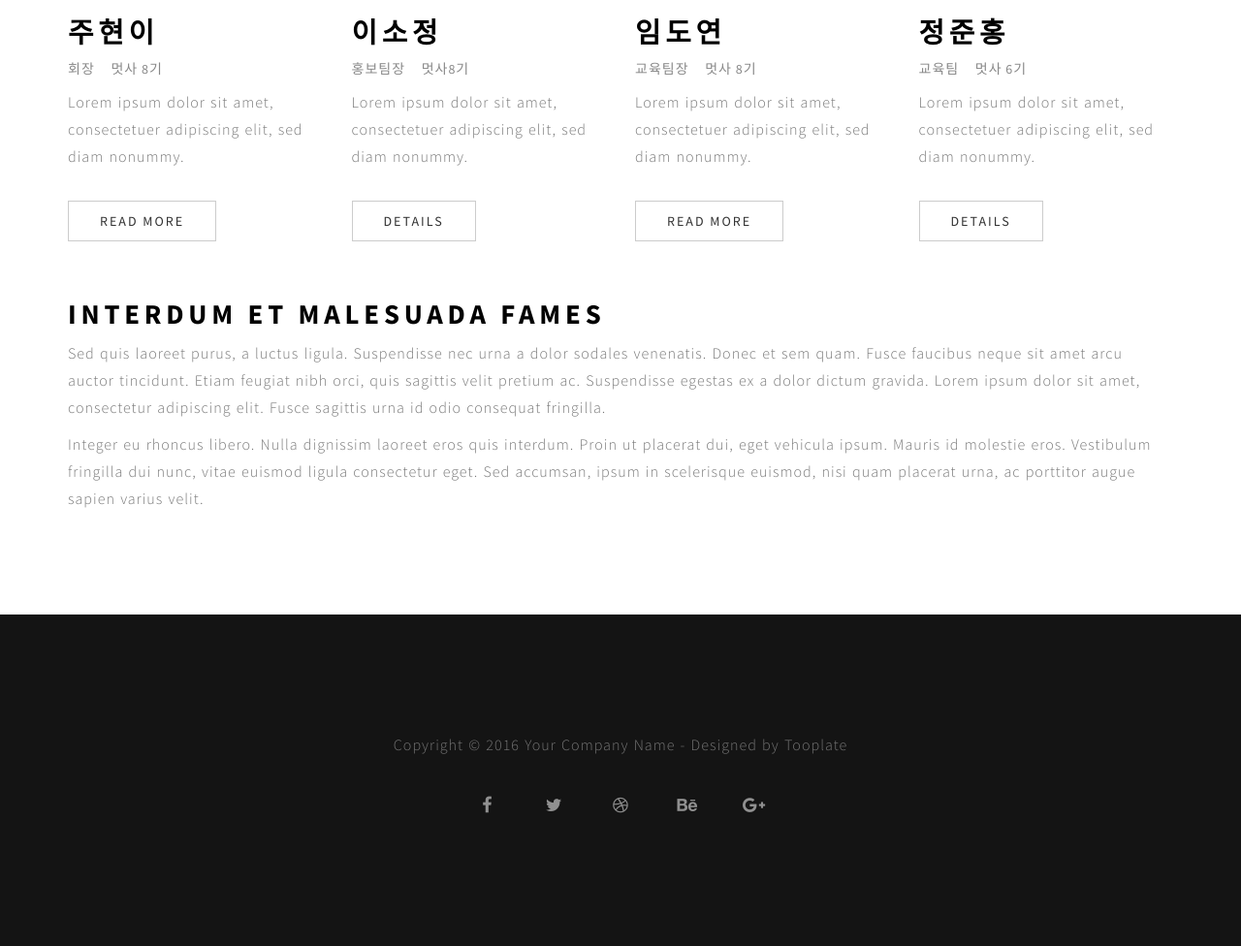
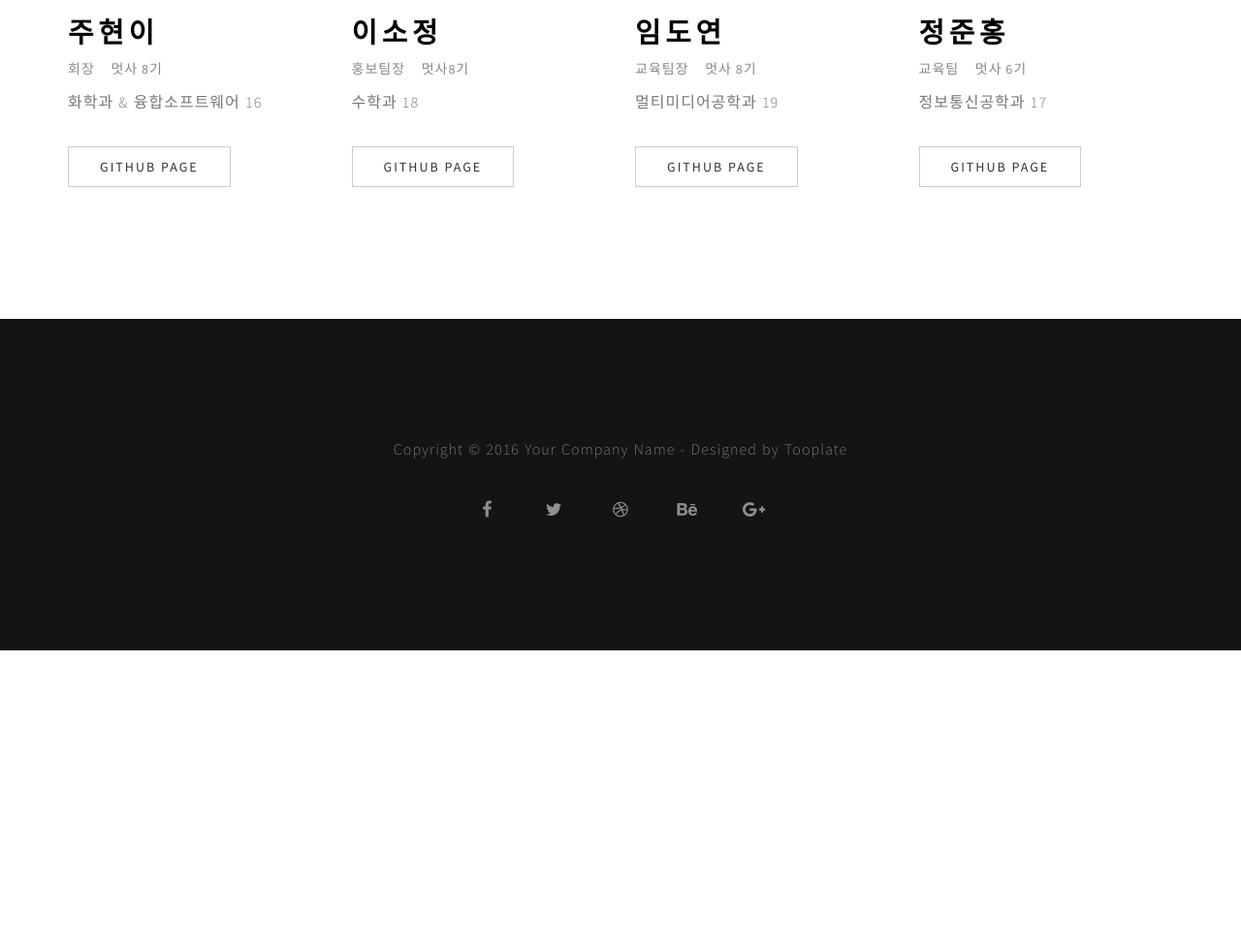
Before and after one commit to LikeLion-at-DGU/2021-dgulion-simbathon, a Django app: page /developer/ in a window 1280 px wide. Shown: the part 945-1921 px from the top of the page at 97% size. After the commit the page ends 1616 px from the top, so only its background shows below. Run offline with Django 3.2, Linux system fonts and the light colour scheme; some libraries are stand-ins or nearby versions; some web fonts are replaced.

Commit message:
second commit of mainpage

```diff
--- a/main/templates/main/developer.html
+++ b/main/templates/main/developer.html
@@ -148,114 +148,93 @@
 
       <div class="wow fadeInUp col-md-3 col-sm-3" data-wow-delay="0.8s">
         <div class="blog-thumb">
-          <a href="{% url 'ideathon:single_post' %}"
-            ><img
+          <a href="https://github.com/hyeoneedyou" target="_blank">
+            <img
               src="{% static 'images/programmer3.png' %}"
               class="img-responsive"
-              alt="Blog"
-          /></a>
+              alt="Blog"/>
+            </a>
           <h1>주현이</h1>
           <div class="post-format">
             <span>회장</span>
             <span><i class="fa fa-date"></i> 멋사 8기</span>
           </div>
           <p>
-            Lorem ipsum dolor sit amet, consectetuer adipiscing elit, sed diam
-            nonummy.
+            화학과 & 융합소프트웨어 16
           </p>
-          <a href="{% url 'ideathon:single_post' %}" class="btn btn-default"
-            >Read More</a
-          >
+          <a href="https://github.com/hyeoneedyou" class="btn btn-default" target="_blank">Github page</a>
         </div>
       </div>
 
       <div class="wow fadeInUp col-md-3 col-sm-3" data-wow-delay="1.0s">
         <div class="blog-thumb">
-          <a href="{% url 'ideathon:single_post' %}"
-            ><img
+          <a href="https://github.com/SJLEE316" target="_blank">
+            <img
               src="{% static 'images/programmer4.png' %}"
               class="img-responsive"
-              alt="Blog"
-          /></a>
+              alt="Blog"/>
+          </a>
           <h1>이소정</h1>
           <div class="post-format">
             <span>홍보팀장</span>
             <span><i class="fa fa-date"></i> 멋사8기</span>
           </div>
           <p>
-            Lorem ipsum dolor sit amet, consectetuer adipiscing elit, sed diam
-            nonummy.
+            수학과 18
           </p>
-          <a href="{% url 'ideathon:single_post' %}" class="btn btn-default"
-            >Details</a
-          >
+          <a href="https://github.com/SJLEE316" class="btn btn-default" target="_blank">Github page</a>
         </div>
       </div>
 
       <div class="wow fadeInUp col-md-3 col-sm-3" data-wow-delay="1.2s">
         <div class="blog-thumb">
-          <a href="{% url 'ideathon:single_post' %}"
-            ><img
+          <a href="https://github.com/dddooo9" target="_blank">
+            <img
               src="{% static 'images/programmer2.png' %}"
               class="img-responsive"
-              alt="Blog"
-          /></a>
+              alt="Blog"/>
+          </a>
           <h1>임도연</h1>
           <div class="post-format">
             <span>교육팀장</span>
             <span><i class="fa fa-date"></i> 멋사 8기</span>
           </div>
           <p>
-            Lorem ipsum dolor sit amet, consectetuer adipiscing elit, sed diam
-            nonummy.
+            멀티미디어공학과 19
           </p>
-          <a href="{% url 'ideathon:single_post' %}" class="btn btn-default"
-            >Read More</a
-          >
+          <a href="https://github.com/dddooo9" class="btn btn-default" target="_blank">Github page</a>
         </div>
       </div>
 
       <div class="wow fadeInUp col-md-3 col-sm-3" data-wow-delay="1.4s">
         <div class="blog-thumb">
-          <a href="{% url 'ideathon:single_post' %}"
-            ><img
+          <a href="https://github.com/zoonong" target="_blank">
+            <img
               src="{% static 'images/programmer1.png' %}"
               class="img-responsive"
-              alt="Blog"
-          /></a>
+              alt="Blog"/>
+          </a>
           <h1>정준홍</h1>
           <div class="post-format">
             <span>교육팀</span>
             <span><i class="fa fa-date"></i> 멋사 6기</span>
           </div>
           <p>
-            Lorem ipsum dolor sit amet, consectetuer adipiscing elit, sed diam
-            nonummy.
+            정보통신공학과 17
           </p>
-          <a href="{% url 'ideathon:single_post' %}" class="btn btn-default"
-            >Details</a
-          >
+          <a href="https://github.com/zoonong" class="btn btn-default" target="_blank">Github page</a>
         </div>
       </div>
 
-      <div class="wow fadeInUp col-md-12 col-sm-12" data-wow-delay="1.0s">
+      <!-- <div class="wow fadeInUp col-md-12 col-sm-12" data-wow-delay="1.0s">
         <h1>Interdum et malesuada fames</h1>
         <p>
-          Sed quis laoreet purus, a luctus ligula. Suspendisse nec urna a dolor
-          sodales venenatis. Donec et sem quam. Fusce faucibus neque sit amet
-          arcu auctor tincidunt. Etiam feugiat nibh orci, quis sagittis velit
-          pretium ac. Suspendisse egestas ex a dolor dictum gravida. Lorem ipsum
-          dolor sit amet, consectetur adipiscing elit. Fusce sagittis urna id
-          odio consequat fringilla.
+          Sed quis laoreet purus, a luctus ligula.
         </p>
         <p>
-          Integer eu rhoncus libero. Nulla dignissim laoreet eros quis interdum.
-          Proin ut placerat dui, eget vehicula ipsum. Mauris id molestie eros.
-          Vestibulum fringilla dui nunc, vitae euismod ligula consectetur eget.
-          Sed accumsan, ipsum in scelerisque euismod, nisi quam placerat urna,
-          ac porttitor augue sapien varius velit.
+          Integer eu rhoncus libero.
         </p>
-      </div>
+      </div> -->
     </div>
   </div>
 </section>
--- a/main/templates/main/judge.html
+++ b/main/templates/main/judge.html
@@ -86,6 +86,7 @@
           <p>참가자 상호 투표 시 자신의 팀을 제외한 팀 중 2표를 행사합니다.</p>
           <p>(득표수 X 5)로 점수에 최종 반영합니다.</p>
           <p>최종 득점 순으로 1등, 2등, 3등을 시상합니다.</p>
+          <p>평가 기준은 추후 변경 될 수 있습니다.</p>
 
           <img src="{% static 'images/judge.jpg' %}" class="img-responsive" alt="Single Project">
         </div>
```
Also changed, not shown: main/templates/main/dgulion.html (+11 -18 lines).
